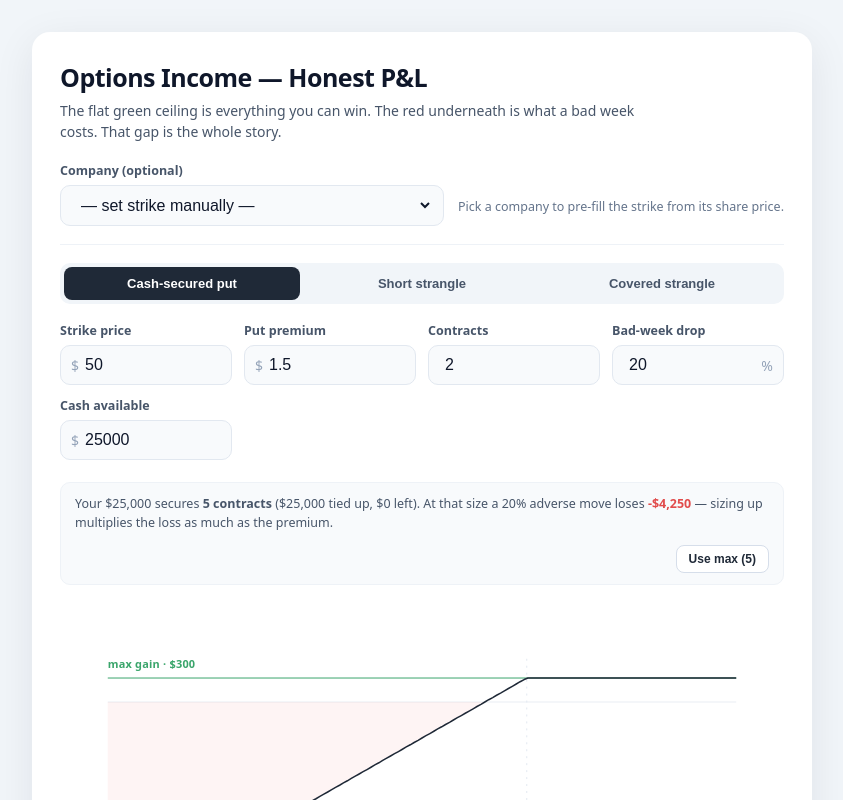
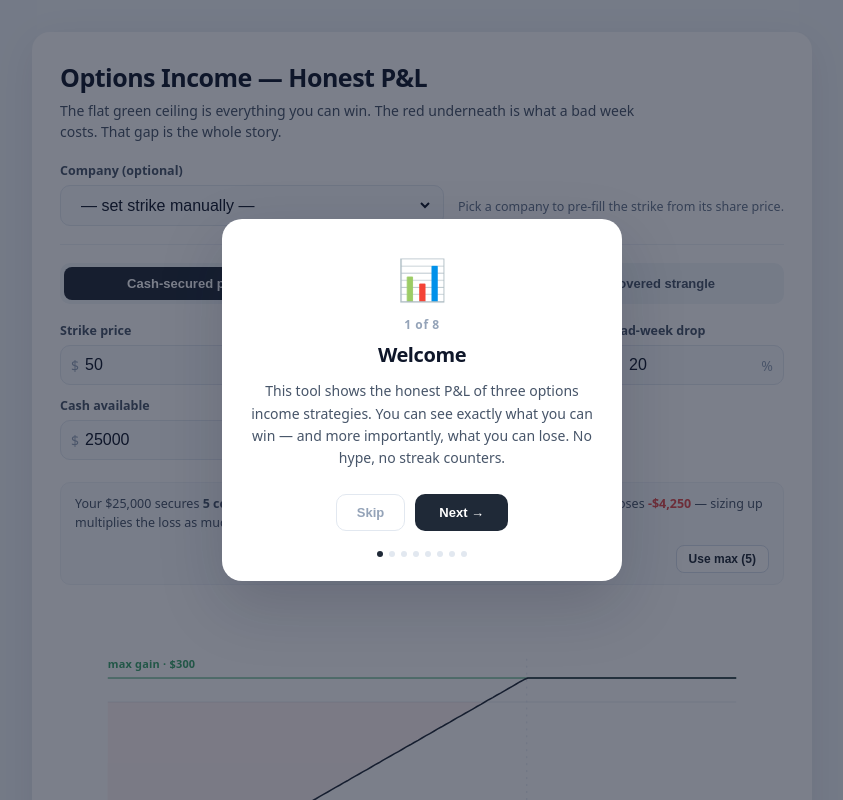
Before and after one commit to Eddiebm/put-visualizer, a React (Vite) app: page / in a window 1280 px wide. Shown: the top 800 px of the page, without its empty margins (218-1061 px from the left). Built offline with nearby package versions, Linux system fonts and the light colour scheme.

Commit message:
feat: add first-time walkthrough tour

```diff
--- a/src/App.jsx
+++ b/src/App.jsx
@@ -2,6 +2,50 @@ import React, { useMemo, useState, useEffect, useRef } from "react";
 
 const STORAGE_KEY = "csp_visualizer_inputs_v1";
 const JOURNAL_KEY = "csp_journal_v1";
+const TOUR_KEY = "csp_tour_done_v1";
+
+const TOUR_STEPS = [
+  {
+    title: "Welcome",
+    body: "This tool shows the honest P&L of three options income strategies. You can see exactly what you can win — and more importantly, what you can lose. No hype, no streak counters.",
+    icon: "📊",
+  },
+  {
+    title: "Pick a company",
+    body: "Choose a stock from the dropdown and it auto-fills the current share price and sets a sensible strike. Or skip it and type your own strike manually.",
+    icon: "🏢",
+  },
+  {
+    title: "Choose a strategy",
+    body: "Cash-secured put (simplest — sell one put, hold cash). Short strangle (sell a put and call — the naked call has no loss ceiling). Covered strangle (you own the shares too).",
+    icon: "⚖️",
+  },
+  {
+    title: "Pull a real premium",
+    body: 'Pick an expiration date, then hit "Pull real premium →" — it fetches the real bid/ask midpoint from the live options chain and fills it in for you.',
+    icon: "💰",
+  },
+  {
+    title: "Read the chart",
+    body: "The flat green line is the most you can ever make. The red pulsing dot is where you land if the stock moves against you. That gap between them is the whole story.",
+    icon: "📈",
+  },
+  {
+    title: "Scenario cards",
+    body: "Three cards below the chart show your exact P&L if the stock goes down, stays flat, or goes up. Red is a loss — it's never hidden.",
+    icon: "🎯",
+  },
+  {
+    title: "Order ticket",
+    body: "The order ticket gives you the exact words to use at your broker — copy it and paste it directly into the order screen.",
+    icon: "📋",
+  },
+  {
+    title: "Paper journal",
+    body: "Log trades you're watching. When they close, record what actually happened — wins and losses equally. An honest record only works if you log the bad weeks too.",
+    icon: "📓",
+  },
+];
 
 // Bundled snapshot prices — used instantly on selection and as the offline
 // fallback when the live /api/quote endpoint is unreachable. Editable; the UI
@@ -122,7 +166,15 @@ export default function App() {
   const [expiration, setExpiration] = useState(defaultExpiration);
   const [premQuote, setPremQuote] = useState({ status: "idle" });
   const [journal, setJournal] = useState(loadJournal);
+  const [tourStep, setTourStep] = useState(() => {
+    try { return localStorage.getItem(TOUR_KEY) ? null : 0; } catch { return 0; }
+  });
   const appliedRef = useRef(null);
+
+  function dismissTour() {
+    try { localStorage.setItem(TOUR_KEY, "1"); } catch { /* ignore */ }
+    setTourStep(null);
+  }
 
   useEffect(() => {
     try {
@@ -259,6 +311,9 @@ export default function App() {
   return (
     <div style={styles.page}>
       <style>{keyframes}</style>
+      {tourStep !== null && (
+        <Tour step={tourStep} onNext={() => setTourStep((s) => s + 1)} onDone={dismissTour} onSkip={dismissTour} />
+      )}
       <div style={styles.shell}>
         <header style={styles.header}>
           <h1 style={styles.h1}>Options Income — Honest P&L</h1>
@@ -994,6 +1049,39 @@ function Scenarios({ cards }) {
   );
 }
 
+function Tour({ step, onNext, onDone, onSkip }) {
+  const s = TOUR_STEPS[step];
+  const isLast = step === TOUR_STEPS.length - 1;
+  return (
+    <div style={styles.tourOverlay}>
+      <div style={styles.tourCard}>
+        <div style={styles.tourIcon}>{s.icon}</div>
+        <div style={styles.tourMeta}>
+          {step + 1} of {TOUR_STEPS.length}
+        </div>
+        <div style={styles.tourTitle}>{s.title}</div>
+        <div style={styles.tourBody}>{s.body}</div>
+        <div style={styles.tourActions}>
+          <button type="button" onClick={onSkip} style={styles.tourSkip}>
+            Skip
+          </button>
+          <button type="button" onClick={isLast ? onDone : onNext} style={styles.tourNext}>
+            {isLast ? "Got it" : "Next →"}
+          </button>
+        </div>
+        <div style={styles.tourDots}>
+          {TOUR_STEPS.map((_, i) => (
+            <span
+              key={i}
+              style={{ ...styles.tourDot, background: i === step ? "#1f2937" : "#e2e8f0" }}
+            />
+          ))}
+        </div>
+      </div>
+    </div>
+  );
+}
+
 function Stat({ label, value, tone }) {
   const color = tone === "good" ? "#16a34a" : tone === "bad" ? "#ef4444" : "#0f172a";
   return (
@@ -1082,4 +1170,15 @@ const styles = {
   journalPnl: { fontSize: 16, fontWeight: 700, letterSpacing: "-0.01em" },
   journalNote: { fontSize: 12, color: "#cf9a3a", marginTop: 12, lineHeight: 1.5 },
   deleteBtn: { border: "none", background: "transparent", color: "#cbd5e1", fontSize: 14, cursor: "pointer", padding: "4px 6px", lineHeight: 1 },
+  tourOverlay: { position: "fixed", inset: 0, background: "rgba(15,23,42,0.55)", zIndex: 1000, display: "flex", alignItems: "center", justifyContent: "center", padding: 20 },
+  tourCard: { background: "#fff", borderRadius: 20, padding: "32px 28px 24px", maxWidth: 400, width: "100%", boxShadow: "0 24px 64px rgba(15,23,42,0.18)", textAlign: "center" },
+  tourIcon: { fontSize: 40, marginBottom: 10 },
+  tourMeta: { fontSize: 12, color: "#94a3b8", fontWeight: 600, letterSpacing: "0.05em", marginBottom: 8 },
+  tourTitle: { fontSize: 20, fontWeight: 700, letterSpacing: "-0.02em", color: "#0f172a", marginBottom: 12 },
+  tourBody: { fontSize: 14, color: "#475569", lineHeight: 1.6, marginBottom: 24 },
+  tourActions: { display: "flex", gap: 10, justifyContent: "center", marginBottom: 20 },
+  tourSkip: { border: "1px solid #e2e8f0", borderRadius: 10, background: "#fff", color: "#94a3b8", fontSize: 13, fontWeight: 600, padding: "10px 20px", cursor: "pointer" },
+  tourNext: { border: "none", borderRadius: 10, background: "#1f2937", color: "#fff", fontSize: 13, fontWeight: 700, padding: "10px 24px", cursor: "pointer" },
+  tourDots: { display: "flex", gap: 6, justifyContent: "center" },
+  tourDot: { width: 6, height: 6, borderRadius: "50%", display: "inline-block" },
 };
```
